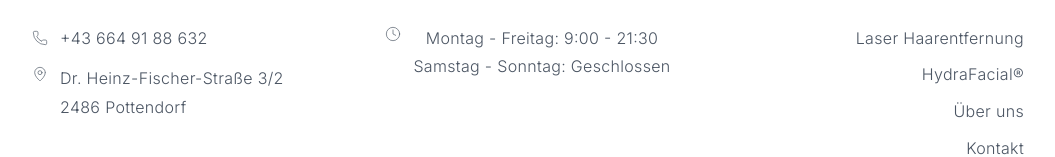
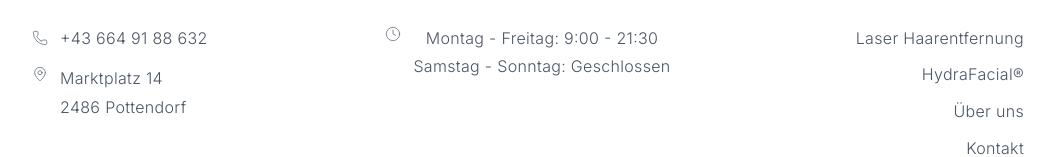
Before and after one commit to ElikciOlcay/skinlux-pottendorf, a Next.js app: page / in a window 1280 px wide. Shown: the part 7135-7292 px from the top of the page, without its empty margins (112-1167 px from the left). Built offline with nearby package versions, Linux system fonts and the light colour scheme.

Commit message:
Feat: Adresse zu Marktplatz 14, 2486 Pottendorf geändert

```diff
--- a/app/admin/vouchers/page.tsx
+++ b/app/admin/vouchers/page.tsx
@@ -77,7 +77,7 @@ export default function VouchersPage() {
         sendVoucherAsPDF: false,
         // Default address values
         businessName: 'Skinlux Pottendorf',
-        streetAddress: 'Dr. Heinz-Fischer-Straße 3/2',
+        streetAddress: 'Marktplatz 14',
         postalCode: '2486',
         city: 'Pottendorf',
         country: 'Österreich',
--- a/app/api/bank-details/route.ts
+++ b/app/api/bank-details/route.ts
@@ -31,7 +31,7 @@ const DEFAULT_BANK_DETAILS: BankDetails = {
     sendVoucherAsPDF: false, // Standard: HTML-E-Mail
     // Default address values
     businessName: 'Skinlux Pottendorf',
-    streetAddress: 'Dr. Heinz-Fischer-Straße 3/2',
+    streetAddress: 'Marktplatz 14',
     postalCode: '2486',
     city: 'Pottendorf',
     country: 'Österreich',
--- a/app/api/chat/route.ts
+++ b/app/api/chat/route.ts
@@ -42,7 +42,7 @@ const FALLBACK_RESPONSES = {
         "Sie können jederzeit einen Termin vereinbaren:\n\n• Online-Buchung rund um die Uhr\n• Telefonisch während der Geschäftszeiten\n• Kostenlose Erstberatung möglich\n\nWir freuen uns auf Sie!"
     ],
     default: [
-        "Vielen Dank für Ihre Nachricht! Für detaillierte Informationen kontaktieren Sie uns gerne:\n\n📞 +43 664 91 88 632\n📧 hey@skinlux.at\n📍 Dr. Heinz-Fischer-Straße 3/2, Pottendorf",
+        "Vielen Dank für Ihre Nachricht! Für detaillierte Informationen kontaktieren Sie uns gerne:\n\n📞 +43 664 91 88 632\n📧 hey@skinlux.at\n📍 Marktplatz 14, Pottendorf",
         "Ich helfe Ihnen gerne weiter! Bei spezifischen Fragen erreichen Sie uns:\n\n• Telefon: +43 664 91 88 632\n• Online-Terminbuchung auf unserer Website\n• Persönliche Beratung im Studio"
     ]
 };
--- a/app/datenschutz/page.tsx
+++ b/app/datenschutz/page.tsx
@@ -215,7 +215,7 @@ export default function DatenschutzPage() {
                                         <div className="space-y-2 font-light text-gray-600">
                                             <p className="font-medium text-black">Skinlux</p>
                                             <p>Gökce Elikci</p>
-                                            <p>Dr. Heinz-Fischer-Straße 3/2</p>
+                                            <p>Marktplatz 14</p>
                                             <p>2486 Pottendorf, Österreich</p>
                                             <p className="pt-2">
                                                 <strong className="text-black">E-Mail:</strong> hey@skinlux.at
--- a/app/impressum/page.tsx
+++ b/app/impressum/page.tsx
@@ -87,7 +87,7 @@ export default function ImpressumPage() {
                                                 <div className="font-light text-gray-600 text-sm md:text-base">
                                                     <p className="font-medium text-black mb-1">Skinlux Pottendorf</p>
                                                     <p>Ebru Bicer</p>
-                                                    <p>Dr. Heinz-Fischer-Straße 3/2</p>
+                                                    <p>Marktplatz 14</p>
                                                     <p>2486 Pottendorf</p>
                                                     <p>Österreich</p>
                                                 </div>
--- a/app/kontakt/page.tsx
+++ b/app/kontakt/page.tsx
@@ -134,7 +134,7 @@ export default function Kontakt() {
                                                 Skinlux Medical Beauty
                                             </p>
                                             <p className="text-gray-600 font-light">
-                                                Dr. Heinz-Fischer-Straße 3/2<br />
+                                                Marktplatz 14<br />
                                                 2486 Pottendorf<br />
                                                 Österreich
                                             </p>
--- a/app/standorte/page.tsx
+++ b/app/standorte/page.tsx
@@ -21,7 +21,7 @@ const studios = [
         id: "pottendorf",
         name: "Studio Pottendorf",
         address: {
-            street: "Dr. Heinz-Fischer-Straße 3/2",
+            street: "Marktplatz 14",
             zip: "2486",
             city: "Pottendorf"
         },
@@ -40,7 +40,7 @@ const studios = [
         id: "pottendorf",
         name: "Studio Pottendorf",
         address: {
-            street: "Dr. Heinz-Fischer-Straße 3/2",
+            street: "Marktplatz 14",
             zip: "2486",
             city: "Pottendorf"
         },
--- a/components/layout/Footer.tsx
+++ b/components/layout/Footer.tsx
@@ -24,7 +24,7 @@ const Footer = () => {
                             <div className="flex items-start justify-center md:justify-start gap-3 text-gray-600">
                                 <MapPin className="w-4 h-4 mt-0.5" strokeWidth={1} />
                                 <div className="font-light">
-                                    <p>Dr. Heinz-Fischer-Straße 3/2</p>
+                                    <p>Marktplatz 14</p>
                                     <p>2486 Pottendorf</p>
                                 </div>
                             </div>
--- a/components/sections/Contact.tsx
+++ b/components/sections/Contact.tsx
@@ -118,7 +118,7 @@ const Contact = () => {
                                         Standort
                                     </h4>
                                     <p className="text-gray-600 font-light">
-                                        Dr. Heinz-Fischer-Straße 3/2<br />
+                                        Marktplatz 14<br />
                                         2486 Pottendorf<br />
                                         Österreich
                                     </p>
--- a/lib/chat/knowledge-base.ts
+++ b/lib/chat/knowledge-base.ts
@@ -10,7 +10,7 @@ export const LISA_KNOWLEDGE = {
         name: "SkinLux",
         slogan: "Medical Beauty Studio",
         location: "Pottendorf, Niederösterreich",
-        address: "Dr. Heinz-Fischer-Straße 3/2, 2486 Pottendorf",
+        address: "Marktplatz 14, 2486 Pottendorf",
         phone: "+43 664 91 88 632",
         email: "hey@skinlux.at",
         website: "www.skinlux.at",
--- a/lib/email.ts
+++ b/lib/email.ts
@@ -411,7 +411,7 @@ export class EmailService {
             sendVoucherAsPDF: false,
             // Default address values
             businessName: 'Skinlux Pottendorf',
-            streetAddress: 'Dr. Heinz-Fischer-Straße 3/2',
+            streetAddress: 'Marktplatz 14',
             postalCode: '2486',
             city: 'Pottendorf',
             country: 'Österreich',
@@ -543,7 +543,7 @@ export class EmailService {
 
                 <div class="footer">
                     <p><strong>Skinlux Pottendorf</strong><br>
-                    Dr. Heinz-Fischer-Straße 3/2, 2486 Pottendorf<br>
+                    Marktplatz 14, 2486 Pottendorf<br>
                     Tel: 0664 91 88 632<br>
                     E-Mail: hey@skinlux.at</p>
 
```
